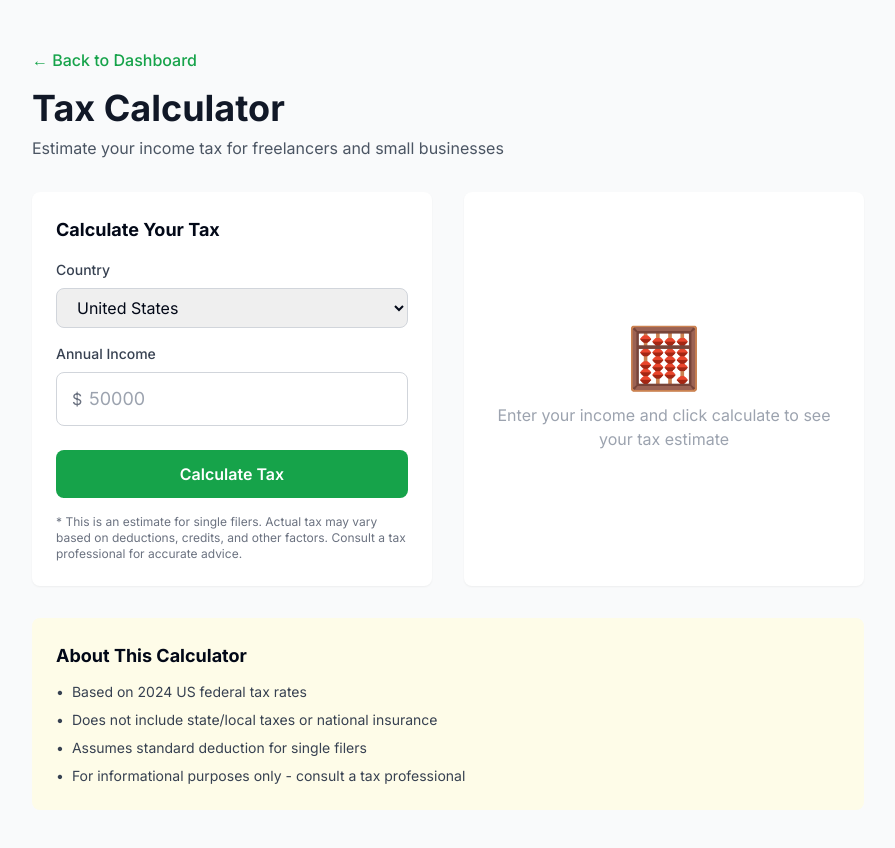
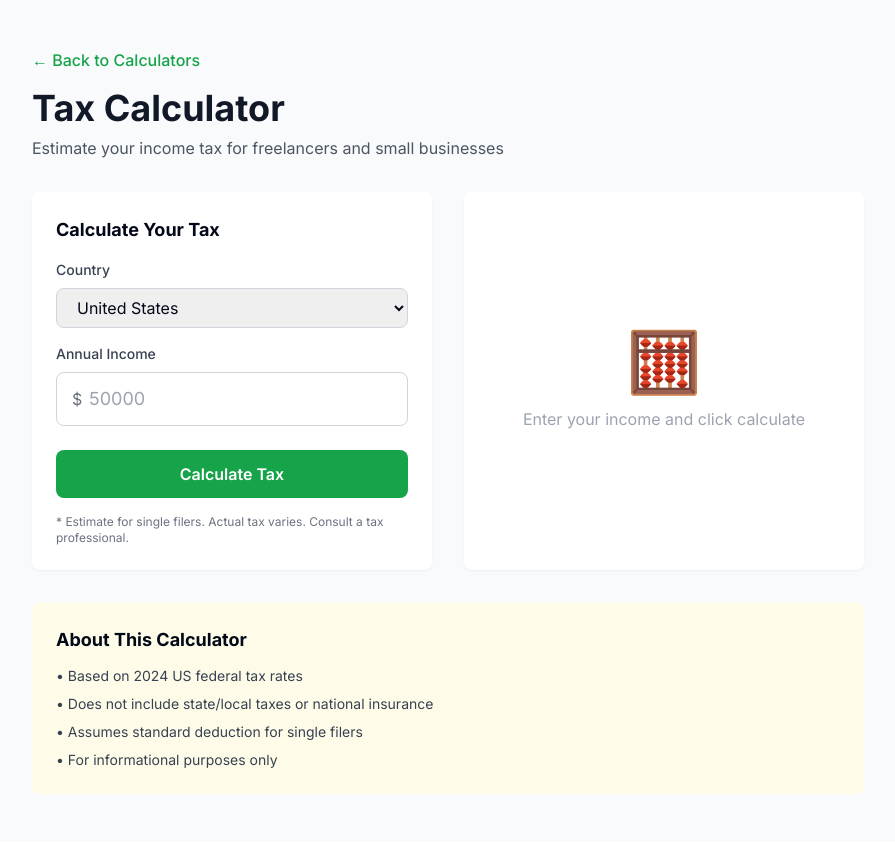
Before and after one commit to samwelmalonga-afk/workflowai-workspace, a Next.js app: page /tools/calculators/tax in a window 1280 px wide. Shown: the top 848 px of the page, without its empty margins (192-1087 px from the left). Built offline with nearby package versions, Linux system fonts and the light colour scheme.

Commit message:
Update page.tsx

```diff
--- a/app/tools/calculators/tax/page.tsx
+++ b/app/tools/calculators/tax/page.tsx
@@ -1,228 +1,131 @@
 'use client'
 
 import { useState } from 'react'
+import Link from 'next/link'
 
 export default function TaxCalculator() {
   const [income, setIncome] = useState('')
   const [country, setCountry] = useState('US')
   const [result, setResult] = useState<{
-    income: number
-    tax: number
-    netIncome: number
-    effectiveRate: number
+    income: number; tax: number; netIncome: number; effectiveRate: number
   } | null>(null)
 
   const calculateTax = () => {
     const incomeNum = parseFloat(income)
-    if (isNaN(incomeNum) || incomeNum <= 0) {
-      alert('Please enter a valid income amount')
-      return
+    if (isNaN(incomeNum) || incomeNum <= 0) { alert('Please enter a valid income amount'); return }
+
+    let tax = 0
+    if (country === 'US') {
+      if (incomeNum <= 10275) tax = incomeNum * 0.10
+      else if (incomeNum <= 41775) tax = 1027.50 + (incomeNum - 10275) * 0.12
+      else if (incomeNum <= 89075) tax = 4807.50 + (incomeNum - 41775) * 0.22
+      else if (incomeNum <= 170050) tax = 15213.50 + (incomeNum - 89075) * 0.24
+      else if (incomeNum <= 215950) tax = 34647.50 + (incomeNum - 170050) * 0.32
+      else if (incomeNum <= 539900) tax = 49335.50 + (incomeNum - 215950) * 0.35
+      else tax = 162718 + (incomeNum - 539900) * 0.37
+    } else if (country === 'UK') {
+      if (incomeNum <= 12570) tax = 0
+      else if (incomeNum <= 50270) tax = (incomeNum - 12570) * 0.20
+      else if (incomeNum <= 150000) tax = 7540 + (incomeNum - 50270) * 0.40
+      else tax = 47432 + (incomeNum - 150000) * 0.45
     }
 
-    let tax = 0
+    setResult({ income: incomeNum, tax, netIncome: incomeNum - tax, effectiveRate: (tax / incomeNum) * 100 })
+  }
 
-    // Simple tax calculation (US example)
-    if (country === 'US') {
-      if (incomeNum <= 10275) {
-        tax = incomeNum * 0.10
-      } else if (incomeNum <= 41775) {
-        tax = 1027.50 + (incomeNum - 10275) * 0.12
-      } else if (incomeNum <= 89075) {
-        tax = 4807.50 + (incomeNum - 41775) * 0.22
-      } else if (incomeNum <= 170050) {
-        tax = 15213.50 + (incomeNum - 89075) * 0.24
-      } else if (incomeNum <= 215950) {
-        tax = 34647.50 + (incomeNum - 170050) * 0.32
-      } else if (incomeNum <= 539900) {
-        tax = 49335.50 + (incomeNum - 215950) * 0.35
-      } else {
-        tax = 162718 + (incomeNum - 539900) * 0.37
-      }
-    } else if (country === 'UK') {
-      // UK tax calculation (simplified)
-      if (incomeNum <= 12570) {
-        tax = 0
-      } else if (incomeNum <= 50270) {
-        tax = (incomeNum - 12570) * 0.20
-      } else if (incomeNum <= 150000) {
-        tax = 7540 + (incomeNum - 50270) * 0.40
-      } else {
-        tax = 47432 + (incomeNum - 150000) * 0.45
-      }
-    }
-
-    const netIncome = incomeNum - tax
-    const effectiveRate = (tax / incomeNum) * 100
-
-    setResult({
-      income: incomeNum,
-      tax: tax,
-      netIncome: netIncome,
-      effectiveRate: effectiveRate
-    })
-  }
+  const sym = country === 'US' ? '$' : '£'
+  const fmt = (n: number) => n.toLocaleString('en-US', { minimumFractionDigits: 2, maximumFractionDigits: 2 })
 
   return (
     <div className="min-h-screen bg-gray-50">
       <div className="max-w-4xl mx-auto px-4 sm:px-6 lg:px-8 py-12">
-        {/* Header */}
         <div className="mb-8">
-          <a href="/dashboard" className="text-green-600 hover:text-green-700 font-medium mb-4 inline-block">
-            ← Back to Dashboard
-          </a>
+          <Link href="/tools/calculators" className="text-green-600 hover:text-green-700 font-medium mb-4 inline-block">
+            ← Back to Calculators
+          </Link>
           <h1 className="text-4xl font-bold text-gray-900 mb-2">Tax Calculator</h1>
           <p className="text-gray-600">Estimate your income tax for freelancers and small businesses</p>
         </div>
 
         <div className="grid md:grid-cols-2 gap-8">
-          {/* Calculator Form */}
           <div className="bg-white rounded-lg shadow-sm p-6">
             <h3 className="font-bold text-lg mb-4">Calculate Your Tax</h3>
-
-            {/* Country Selection */}
             <div className="mb-4">
-              <label className="block text-sm font-medium text-gray-700 mb-2">
-                Country
-              </label>
-              <select
-                value={country}
-                onChange={(e) => setCountry(e.target.value)}
-                className="w-full px-4 py-2 border border-gray-300 rounded-lg focus:ring-2 focus:ring-green-500 focus:border-transparent"
-              >
+              <label className="block text-sm font-medium text-gray-700 mb-2">Country</label>
+              <select value={country} onChange={e => setCountry(e.target.value)}
+                className="w-full px-4 py-2 border border-gray-300 rounded-lg focus:ring-2 focus:ring-green-500 focus:border-transparent">
                 <option value="US">United States</option>
                 <option value="UK">United Kingdom</option>
               </select>
             </div>
-
-            {/* Income Input */}
             <div className="mb-6">
-              <label className="block text-sm font-medium text-gray-700 mb-2">
-                Annual Income
-              </label>
+              <label className="block text-sm font-medium text-gray-700 mb-2">Annual Income</label>
               <div className="relative">
-                <span className="absolute left-4 top-1/2 -translate-y-1/2 text-gray-500">
-                  {country === 'US' ? '$' : '£'}
-                </span>
-                <input
-                  type="number"
-                  value={income}
-                  onChange={(e) => setIncome(e.target.value)}
+                <span className="absolute left-4 top-1/2 -translate-y-1/2 text-gray-500">{sym}</span>
+                <input type="number" value={income} onChange={e => setIncome(e.target.value)}
                   placeholder="50000"
-                  className="w-full pl-8 pr-4 py-3 border border-gray-300 rounded-lg focus:ring-2 focus:ring-green-500 focus:border-transparent text-lg"
-                />
+                  onKeyDown={e => e.key === 'Enter' && calculateTax()}
+                  className="w-full pl-8 pr-4 py-3 border border-gray-300 rounded-lg focus:ring-2 focus:ring-green-500 focus:border-transparent text-lg" />
               </div>
             </div>
-
-            {/* Calculate Button */}
-            <button
-              onClick={calculateTax}
-              className="w-full bg-green-600 text-white py-3 rounded-lg font-semibold hover:bg-green-700 transition-colors"
-            >
+            <button onClick={calculateTax}
+              className="w-full bg-green-600 text-white py-3 rounded-lg font-semibold hover:bg-green-700 transition-colors">
               Calculate Tax
             </button>
-
-            {/* Disclaimer */}
             <p className="mt-4 text-xs text-gray-500">
-              * This is an estimate for single filers. Actual tax may vary based on deductions, credits, and other factors. Consult a tax professional for accurate advice.
+              * Estimate for single filers. Actual tax varies. Consult a tax professional.
             </p>
           </div>
 
-          {/* Results */}
-          {result && (
+          {result ? (
             <div className="bg-white rounded-lg shadow-sm p-6">
               <h3 className="font-bold text-lg mb-4">Your Tax Estimate</h3>
-
               <div className="space-y-4">
-                {/* Gross Income */}
                 <div className="flex justify-between items-center pb-3 border-b">
                   <span className="text-gray-600">Gross Income</span>
-                  <span className="text-xl font-bold">
-                    {country === 'US' ? '$' : '£'}
-                    {result.income.toLocaleString('en-US', { minimumFractionDigits: 2, maximumFractionDigits: 2 })}
-                  </span>
+                  <span className="text-xl font-bold">{sym}{fmt(result.income)}</span>
                 </div>
-
-                {/* Tax */}
                 <div className="flex justify-between items-center pb-3 border-b">
                   <span className="text-gray-600">Estimated Tax</span>
-                  <span className="text-xl font-bold text-red-600">
-                    -{country === 'US' ? '$' : '£'}
-                    {result.tax.toLocaleString('en-US', { minimumFractionDigits: 2, maximumFractionDigits: 2 })}
-                  </span>
+                  <span className="text-xl font-bold text-red-600">-{sym}{fmt(result.tax)}</span>
                 </div>
-
-                {/* Net Income */}
                 <div className="flex justify-between items-center pb-3 border-b">
                   <span className="text-gray-600">Net Income</span>
-                  <span className="text-2xl font-bold text-green-600">
-                    {country === 'US' ? '$' : '£'}
-                    {result.netIncome.toLocaleString('en-US', { minimumFractionDigits: 2, maximumFractionDigits: 2 })}
-                  </span>
+                  <span className="text-2xl font-bold text-green-600">{sym}{fmt(result.netIncome)}</span>
                 </div>
-
-                {/* Effective Rate */}
                 <div className="bg-blue-50 rounded-lg p-4">
                   <div className="flex justify-between items-center">
                     <span className="text-sm text-gray-700">Effective Tax Rate</span>
-                    <span className="text-lg font-bold text-blue-600">
-                      {result.effectiveRate.toFixed(2)}%
-                    </span>
+                    <span className="text-lg font-bold text-blue-600">{result.effectiveRate.toFixed(2)}%</span>
                   </div>
                 </div>
-
-                {/* Monthly Breakdown */}
-                <div className="bg-gray-50 rounded-lg p-4 mt-4">
+                <div className="bg-gray-50 rounded-lg p-4">
                   <h4 className="font-semibold text-sm mb-2">Monthly Breakdown</h4>
                   <div className="space-y-1 text-sm">
-                    <div className="flex justify-between">
-                      <span className="text-gray-600">Gross</span>
-                      <span>{country === 'US' ? '$' : '£'}{(result.income / 12).toLocaleString('en-US', { maximumFractionDigits: 0 })}</span>
-                    </div>
-                    <div className="flex justify-between">
-                      <span className="text-gray-600">Tax</span>
-                      <span>{country === 'US' ? '$' : '£'}{(result.tax / 12).toLocaleString('en-US', { maximumFractionDigits: 0 })}</span>
-                    </div>
-                    <div className="flex justify-between font-semibold">
-                      <span>Net</span>
-                      <span className="text-green-600">{country === 'US' ? '$' : '£'}{(result.netIncome / 12).toLocaleString('en-US', { maximumFractionDigits: 0 })}</span>
-                    </div>
+                    <div className="flex justify-between"><span className="text-gray-600">Gross</span><span>{sym}{(result.income / 12).toLocaleString('en-US', { maximumFractionDigits: 0 })}</span></div>
+                    <div className="flex justify-between"><span className="text-gray-600">Tax</span><span>{sym}{(result.tax / 12).toLocaleString('en-US', { maximumFractionDigits: 0 })}</span></div>
+                    <div className="flex justify-between font-semibold"><span>Net</span><span className="text-green-600">{sym}{(result.netIncome / 12).toLocaleString('en-US', { maximumFractionDigits: 0 })}</span></div>
                   </div>
                 </div>
               </div>
             </div>
-          )}
-
-          {/* Empty State */}
-          {!result && (
+          ) : (
             <div className="bg-white rounded-lg shadow-sm p-6 flex items-center justify-center">
               <div className="text-center text-gray-400">
                 <div className="text-6xl mb-4">🧮</div>
-                <p>Enter your income and click calculate to see your tax estimate</p>
+                <p>Enter your income and click calculate</p>
               </div>
             </div>
           )}
         </div>
 
-        {/* Info Box */}
         <div className="mt-8 bg-yellow-50 rounded-lg p-6">
           <h3 className="font-bold text-lg mb-3">About This Calculator</h3>
           <ul className="space-y-2 text-sm text-gray-700">
-            <li className="flex gap-2">
-              <span>•</span>
-              <span>Based on {country === 'US' ? '2024 US federal' : '2024/25 UK'} tax rates</span>
-            </li>
-            <li className="flex gap-2">
-              <span>•</span>
-              <span>Does not include state/local taxes or national insurance</span>
-            </li>
-            <li className="flex gap-2">
-              <span>•</span>
-              <span>Assumes standard deduction for single filers</span>
-            </li>
-            <li className="flex gap-2">
-              <span>•</span>
-              <span>For informational purposes only - consult a tax professional</span>
-            </li>
+            <li>• Based on {country === 'US' ? '2024 US federal' : '2024/25 UK'} tax rates</li>
+            <li>• Does not include state/local taxes or national insurance</li>
+            <li>• Assumes standard deduction for single filers</li>
+            <li>• For informational purposes only</li>
           </ul>
         </div>
       </div>
```
